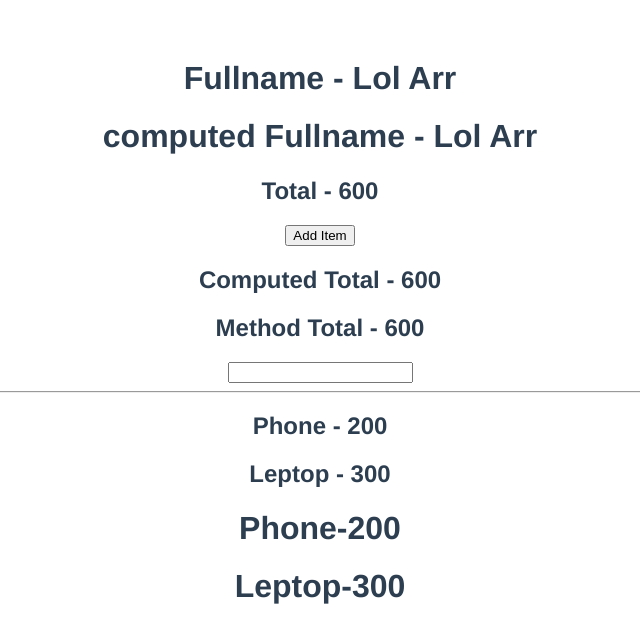
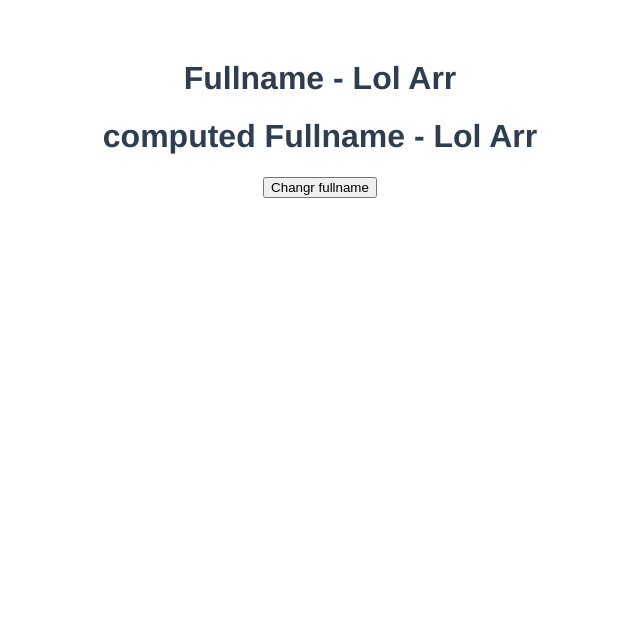
Before and after one commit to Omnish007/Vue-JS, a Vue app: page / in a window 1280 px wide. Shown: the top 642 px of the page, without its empty margins (320-960 px from the left). Built offline with nearby package versions, Linux system fonts and the light colour scheme.

Commit message:
computed setters

```diff
--- a/src/App.vue
+++ b/src/App.vue
@@ -5,24 +5,6 @@ export default {
         return {
             firstname: "Lol",
             lastname: "Arr",
-      items: [
-        {
-          id: 1,
-          title: "TV",
-          price: 100,
-        },
-        {
-          id: 2,
-          title: "Phone",
-          price: 200,
-        },
-        {
-          id: 3,
-          title: "Leptop",
-          price: 300,
-        },
-      ],
-      country: "",
         };
     },
     methods: {
@@ -31,18 +13,21 @@ export default {
             console.log("getTotal from method called");
             return this.items.reduce((total, curr) => (total += curr.price), 0);
         },
+
+        changeFullName() {
+            this.fullname = "Clark Kent";
+        },
     },
     computed: {
-    fullname() {
+        fullname: {
+            get() {
                 return `${this.firstname} ${this.lastname}`;
             },
-    total() {
-      // call only dependency is change
-      console.log("total from computed called");
-      return this.items.reduce((total, curr) => (total += curr.price), 0);
+            set(value) {
+                const names = value.split(" ");
+                this.firstname = names[0];
+                this.lastname = names[1];
             },
-    expoensiveitems() {
-      return this.items.filter((item) => item.price > 100);
         },
     },
 };
@@ -53,28 +38,7 @@ export default {
     <h1>Fullname - {{ firstname }} {{ lastname }}</h1>
     <h1>computed Fullname - {{ fullname }}</h1>
 
-  <!-- advanrtages of computed properties -->
-  <!-- if we need to use total many time then we need to write this logic many time -->
-  <h2>Total - {{ items.reduce((total, curr) => (total += curr.price), 0) }}</h2>
-
-  <button @click="items.push({ id: 4, title: 'keyboard', price: 50 })">
-    Add Item
-  </button>
-  <!-- computed method both can be use in this case but computed have advantages of cache memory  -->
-  <h2>Computed Total - {{ total }}</h2>
-  <h2>Method Total - {{ getTotal() }}</h2>
-
-  <input type="text" v-model="country" />
-  <hr />
-
-  <!-- instad of v-for and v-if we shoud use computed properties to avoid unneccessary renders -->
-  <template v-for="item in items" :key="item.id">
-    <h2 v-if="item.price > 100">{{ item.title }} - {{ item.price }}</h2>
-  </template>
-
-  <h1 v-for="item in expoensiveitems" :key="item.id">
-    {{ item.title }}-{{ item.price }}
-  </h1>
+    <button @click="changeFullName">Changr fullname</button>
 </template>
 
 
```
Lines whose indentation alone changed are shown as unchanged.
